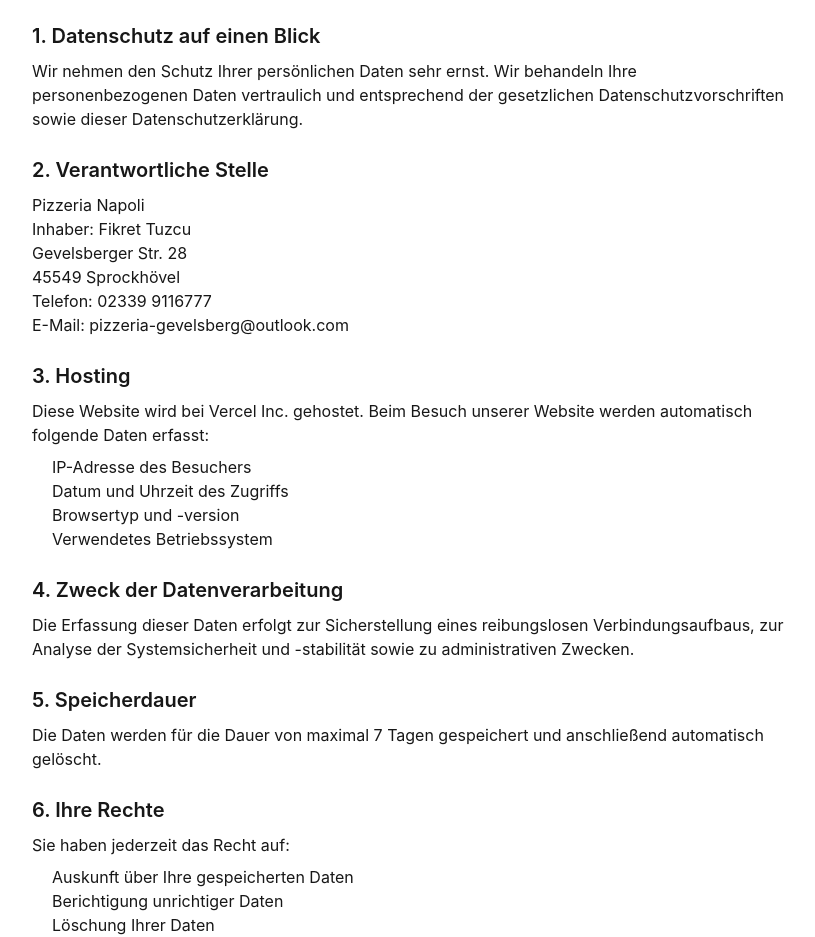
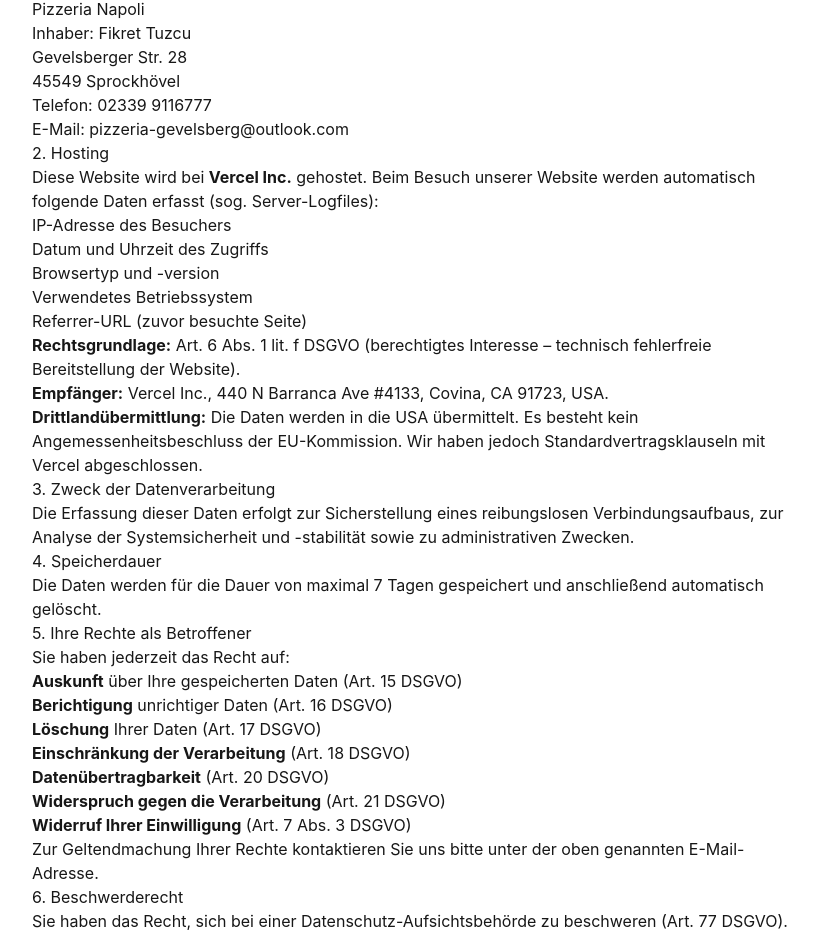
Before and after one commit to RusenTuzcu42/pizzeria-frontend, a Next.js app: page /datenschutz in a window 1280 px wide. Shown: the part 91-1028 px from the top of the page, without its empty margins (228-1043 px from the left). Built offline with nearby package versions, Linux system fonts and the light colour scheme.

Commit message:
Update privacy policy with all required information

```diff
--- a/app/datenschutz/page.tsx
+++ b/app/datenschutz/page.tsx
@@ -1,52 +1,58 @@
 export default function Datenschutz() {
   return (
     <div style={{ maxWidth: 800, margin: '0 auto', padding: '40px 20px', fontFamily: '-apple-system, BlinkMacSystemFont, "SF Pro Text", Helvetica, sans-serif' }}>
-      <h1 style={{ fontSize: '2rem', fontWeight: 700, marginBottom: '24px' }}>Datenschutzerklärung</h1>
+      <h1>Datenschutzerklärung</h1>
 
-      <h2 style={{ fontSize: '1.25rem', fontWeight: 600, marginTop: '24px', marginBottom: '8px' }}>1. Datenschutz auf einen Blick</h2>
-      <p>Wir nehmen den Schutz Ihrer persönlichen Daten sehr ernst. Wir behandeln Ihre personenbezogenen Daten vertraulich und entsprechend der gesetzlichen Datenschutzvorschriften sowie dieser Datenschutzerklärung.</p>
-
-      <h2 style={{ fontSize: '1.25rem', fontWeight: 600, marginTop: '24px', marginBottom: '8px' }}>2. Verantwortliche Stelle</h2>
+      <h2>1. Verantwortlicher</h2>
       <p>Pizzeria Napoli<br />
       Inhaber: Fikret Tuzcu<br />
       Gevelsberger Str. 28<br />
-      45549 Sprockhövel</p>
-      <p>Telefon: 02339 9116777<br />
+      45549 Sprockhövel<br />
+      Telefon: 02339 9116777<br />
       E-Mail: pizzeria-gevelsberg@outlook.com</p>
 
-      <h2 style={{ fontSize: '1.25rem', fontWeight: 600, marginTop: '24px', marginBottom: '8px' }}>3. Hosting</h2>
-      <p>Diese Website wird bei Vercel Inc. gehostet. Beim Besuch unserer Website werden automatisch folgende Daten erfasst:</p>
-      <ul style={{ marginLeft: '20px', marginTop: '8px' }}>
+      <h2>2. Hosting</h2>
+      <p>Diese Website wird bei <strong>Vercel Inc.</strong> gehostet. Beim Besuch unserer Website werden automatisch folgende Daten erfasst (sog. Server-Logfiles):</p>
+      <ul>
         <li>IP-Adresse des Besuchers</li>
         <li>Datum und Uhrzeit des Zugriffs</li>
         <li>Browsertyp und -version</li>
         <li>Verwendetes Betriebssystem</li>
+        <li>Referrer-URL (zuvor besuchte Seite)</li>
       </ul>
+      <p><strong>Rechtsgrundlage:</strong> Art. 6 Abs. 1 lit. f DSGVO (berechtigtes Interesse – technisch fehlerfreie Bereitstellung der Website).</p>
+      <p><strong>Empfänger:</strong> Vercel Inc., 440 N Barranca Ave #4133, Covina, CA 91723, USA.</p>
+      <p><strong>Drittlandübermittlung:</strong> Die Daten werden in die USA übermittelt. Es besteht kein Angemessenheitsbeschluss der EU-Kommission. Wir haben jedoch Standardvertragsklauseln mit Vercel abgeschlossen.</p>
 
-      <h2 style={{ fontSize: '1.25rem', fontWeight: 600, marginTop: '24px', marginBottom: '8px' }}>4. Zweck der Datenverarbeitung</h2>
+      <h2>3. Zweck der Datenverarbeitung</h2>
       <p>Die Erfassung dieser Daten erfolgt zur Sicherstellung eines reibungslosen Verbindungsaufbaus, zur Analyse der Systemsicherheit und -stabilität sowie zu administrativen Zwecken.</p>
 
-      <h2 style={{ fontSize: '1.25rem', fontWeight: 600, marginTop: '24px', marginBottom: '8px' }}>5. Speicherdauer</h2>
+      <h2>4. Speicherdauer</h2>
       <p>Die Daten werden für die Dauer von maximal 7 Tagen gespeichert und anschließend automatisch gelöscht.</p>
 
-      <h2 style={{ fontSize: '1.25rem', fontWeight: 600, marginTop: '24px', marginBottom: '8px' }}>6. Ihre Rechte</h2>
+      <h2>5. Ihre Rechte als Betroffener</h2>
       <p>Sie haben jederzeit das Recht auf:</p>
-      <ul style={{ marginLeft: '20px', marginTop: '8px' }}>
-        <li>Auskunft über Ihre gespeicherten Daten</li>
-        <li>Berichtigung unrichtiger Daten</li>
-        <li>Löschung Ihrer Daten</li>
-        <li>Einschränkung der Verarbeitung</li>
-        <li>Widerspruch gegen die Verarbeitung</li>
-        <li>Datenübertragbarkeit</li>
+      <ul>
+        <li><strong>Auskunft</strong> über Ihre gespeicherten Daten (Art. 15 DSGVO)</li>
+        <li><strong>Berichtigung</strong> unrichtiger Daten (Art. 16 DSGVO)</li>
+        <li><strong>Löschung</strong> Ihrer Daten (Art. 17 DSGVO)</li>
+        <li><strong>Einschränkung der Verarbeitung</strong> (Art. 18 DSGVO)</li>
+        <li><strong>Datenübertragbarkeit</strong> (Art. 20 DSGVO)</li>
+        <li><strong>Widerspruch gegen die Verarbeitung</strong> (Art. 21 DSGVO)</li>
+        <li><strong>Widerruf Ihrer Einwilligung</strong> (Art. 7 Abs. 3 DSGVO)</li>
       </ul>
+      <p>Zur Geltendmachung Ihrer Rechte kontaktieren Sie uns bitte unter der oben genannten E-Mail-Adresse.</p>
 
-      <h2 style={{ fontSize: '1.25rem', fontWeight: 600, marginTop: '24px', marginBottom: '8px' }}>7. Beschwerderecht</h2>
-      <p>Sie haben das Recht, sich bei einer Datenschutz-Aufsichtsbehörde über die Verarbeitung Ihrer personenbezogenen Daten zu beschweren.</p>
+      <h2>6. Beschwerderecht</h2>
+      <p>Sie haben das Recht, sich bei einer Datenschutz-Aufsichtsbehörde zu beschweren (Art. 77 DSGVO).</p>
 
-      <h2 style={{ fontSize: '1.25rem', fontWeight: 600, marginTop: '24px', marginBottom: '8px' }}>8. SSL- bzw. TLS-Verschlüsselung</h2>
+      <h2>7. SSL- bzw. TLS-Verschlüsselung</h2>
       <p>Diese Website nutzt aus Sicherheitsgründen und zum Schutz der Übertragung vertraulicher Inhalte eine SSL- bzw. TLS-Verschlüsselung.</p>
 
-      <p style={{ marginTop: '32px', fontSize: '0.875rem', color: '#666' }}>Stand: April 2024</p>
+      <h2>8. Keine Nutzung von Cookies oder Analysetools</h2>
+      <p>Wir verwenden auf dieser Website derzeit keine Cookies und keine Analyse-Tools.</p>
+
+      <p style={{ marginTop: '32px', fontSize: '0.875rem', color: '#666' }}>Stand: April 2026</p>
     </div>
   );
 }
```
